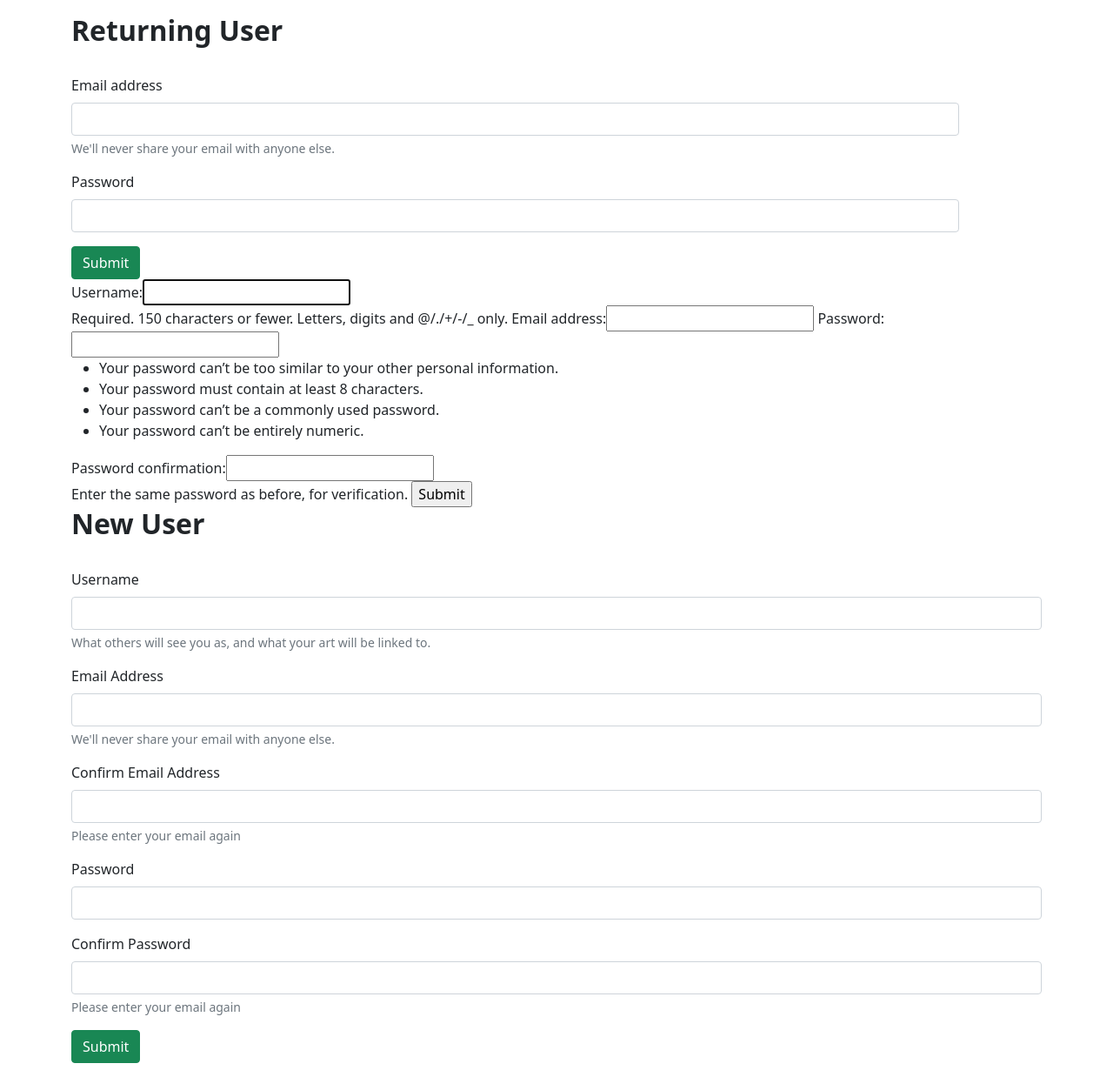
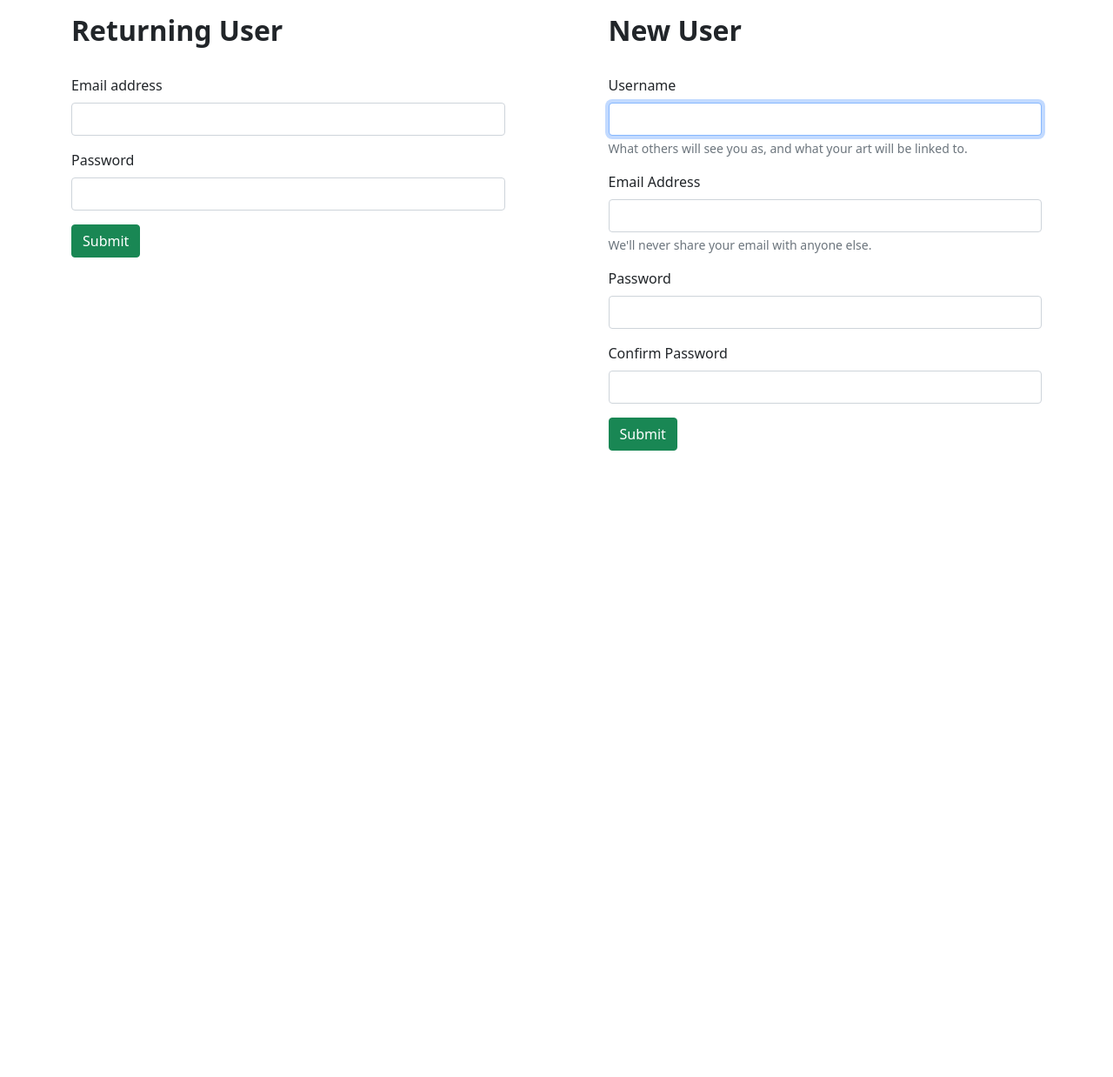
Before and after one commit to RatPlushie/Alter, a Django app: page /login/ in a window 1280 px wide. Shown: the part 56-1294 px from the top of the page at 87% size. After the commit the page ends 574 px from the top, so only its background shows below. Run offline with Django 3.2, Linux system fonts and the light colour scheme.

Commit message:
Styled django user reg form with bootstrap

```diff
--- a/alter/alter_app/forms.py
+++ b/alter/alter_app/forms.py
@@ -3,16 +3,57 @@ from django.contrib.auth.forms import UserCreationForm
 from django.contrib.auth.models import User
 
 # Create your forms here
+class RegistrationForm(UserCreationForm):
+    # Overwriting constructor for password fields to comply with bootstrap
+    password1 = forms.CharField(
+        label = 'Password',
+        widget = forms.PasswordInput(attrs={
+            'class': 'form-control'
+        })
+    )
 
+    password2 = forms.CharField(
+        label = 'Password',
+        widget = forms.PasswordInput(attrs={
+            'class': 'form-control'
+        })
+    )
 
-
-
-class RegistrationForm(UserCreationForm):
+    # Custom User registration form
     class Meta:
         model = User
+
         fields = [
             'username',
             'email',
             'password1',
             'password2'
         ]
+
+        widgets = {
+            'username': forms.TextInput(attrs={
+                'class': 'form-control',
+                'type': 'text',
+                'id': 'RegisterUsername',
+                'aria-describedby': 'UsernameHelp',
+            }),
+
+            'email': forms.EmailInput(attrs={
+                'class': 'form-control',
+                'type': 'email',
+                'id': 'RegisterEmail',
+                'aria-describedby': 'RegisterEmailHelp'
+            }),
+
+            'password1': forms.PasswordInput(attrs={
+                'class': 'form-control',
+                'type': 'password',
+                'id': 'RegisterPassword',
+            }),
+
+            'password2': forms.PasswordInput(attrs={
+                'class': 'form-control',
+                'type': 'password',
+                'id': 'RegisterConfirmPassword'
+            }),
+        }
--- a/alter/alter_app/templates/alter_app/login.html
+++ b/alter/alter_app/templates/alter_app/login.html
@@ -12,7 +12,7 @@
 
           		<input type="email" class="form-control" id="LoginEmail" aria-describedby="LoginEmailHelp">
 
-          		<div id="LoginEmailHelp" class="form-text">We'll never share your email with anyone else.</div>
+          		<div id="LoginEmailHelp" class="form-text"></div>
         	</div>
 
         	<div class="mb-3">
@@ -28,21 +28,25 @@
 		<div class="col-1"></div>
 
 		<!-- New account form -->
-		<form method="POST" action="">
+		<!--form method="POST" action="">
 			{% csrf_token %}
 			{{ user_creation_form }}
 
 			<input type="submit" value="Submit" name="Create User">
-		</form>
+		</form-->
 
 
-		<form class="col" id="registrationform">
+		<form class="col" id="registrationform" method="POST" action="">
 			<h2 class="fw-bold">New User</h2>
+
+			{% csrf_token %}
+			<!--{{ user_creation_form }}-->
 
 			<div class="mb-3 pt-4">
 				<label for="RegisterUsername" class="form-label">Username</label>
 
-				<input type="text" class="form-control" id="RegisterUsername" aria-describedby="UsernameHelp">
+				{{ user_creation_form.username }}
+				<!--input type="text" class="form-control" id="RegisterUsername" aria-describedby="UsernameHelp"-->
 
 				<div id="UsernameHelp" class="form-text">What others will see you as, and what your art will be linked to.</div>
 			</div>
@@ -50,31 +54,26 @@
 			<div class="mb-3">
 				<label for="RegisterEmail" class="form-label">Email Address</label>
 
-				<input type="email" class="form-control" id="RegisterEmail" aria-describedby="RegisterEmailHelp">
+				{{ user_creation_form.email }}
+				<!--input type="email" class="form-control" id="RegisterEmail" aria-describedby="RegisterEmailHelp"-->
 
 				<div id="RegisterEmailHelp" class="form-text">We'll never share your email with anyone else.</div>
 			</div>
 
 			<div class="mb-3">
-				<label for="RegisterConfirmEmail" class="form-label">Confirm Email Address</label>
-
-				<input type="email" class="form-control" id="RegisterConfirmEmail" aria-describedby="ConfirmEmailHelp">
-
-				<div id="ConfirmEmailHelp" class="form-text">Please enter your email again</div>
-			</div>
-
-			<div class="mb-3">
 				<label for="RegisterPassword" class="form-label">Password</label>
 
-				<input type="password" class="form-control" id="RegisterPassword">
+				{{ user_creation_form.password1 }}
+				<!--input type="password" class="form-control" id="RegisterPassword"-->
 			</div>
 
 			<div class="mb-3">
 				<label for="RegisterConfirmPassword" class="form-label">Confirm Password</label>
 
-				<input type="password" class="form-control" id="RegisterConfirmPassword" aria-describedby="ConfirmPasswordHelp">
+				{{ user_creation_form.password2 }}
+				<!--input type="password" class="form-control" id="RegisterConfirmPassword" aria-describedby="ConfirmPasswordHelp"-->
 
-				<div id="ConfirmPasswordHelp" class="form-text">Please enter your email again</div>
+				<div id="ConfirmPasswordHelp" class="form-text"></div>
 			</div>
 
 			<button type="submit" class="btn btn-success">Submit</button>
```
